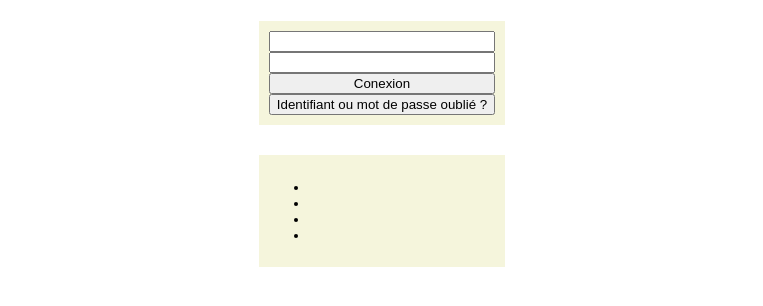
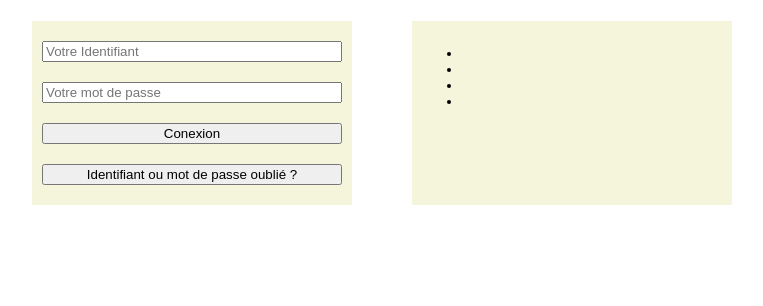
Before and after one commit to CODEBYGODWIN/CHALLENGE-JS, a website: page templates/index.html in a window 1280 px wide. Shown: the part 54-360 px from the top of the page, without its empty margins (258-1021 px from the left). Drawn offline with Linux system fonts and the light colour scheme.

Commit message:
[new]node express

```diff
--- a/static/pagesconnexion.css
+++ b/static/pagesconnexion.css
@@ -32,10 +32,15 @@ h1{
 
 
 
+
+
+
 main {
-  display: grid;
-  grid-template-columns: repeat(auto-fill, minmax(200px, 1fr));
-  gap: 20px;
+  display: flex;
+  /* flex-direction: row; */
+  justify-content: center;
+  flex-wrap: wrap;
+
   }
 
 .item {
@@ -43,27 +48,6 @@ main {
   padding: 20px;
   text-align: center;
 }
-
-
-  @media screen and (max-width: 768px) {
-    main {
-      grid-template-columns: repeat(auto-fill, minmax(150px, 1fr));
-    }
-  }
-
-
-
-
-
-
-
-
-
-
-
-
-
-
 
 
 
@@ -75,11 +59,19 @@ main {
   flex-direction: column;
   background-color: beige;
   padding: 10px;
-    margin: 5px;
+  margin: 5px 30px;
+  width: 300px;
 }
+
+.form{
+  margin: 10px 0px;
+}
+
+
 
 .sectionInfo{
   background-color: beige;
   padding: 10px;
-    margin: 5px;
+  margin: 5px 30px;
+  width: 300px;
 }
--- a/templates/index.html
+++ b/templates/index.html
@@ -12,10 +12,10 @@
     </header>
     <main>
         <section class="sectionConexion">
-            <input type="text" name="" id="idConexion">
-            <input type="password" id="passwordConexion">
-            <button>Conexion</button>
-            <button>Identifiant ou mot de passe oublié ?</button>
+            <input class="form inputId" type="text" name="" id="idConexion" placeholder="Votre Identifiant">
+            <input class="form inputPw" type="password" id="passwordConexion" placeholder="Votre mot de passe">
+            <button class="form btnConec">Conexion</button>
+            <button class="form btnForgot">Identifiant ou mot de passe oublié ?</button>
         </section>
         <section class="sectionInfo">
             <ul>
```
Also changed, not shown: package.json (added, +16 -0 lines), 1 other file. Lines whose indentation alone changed are shown as unchanged.
